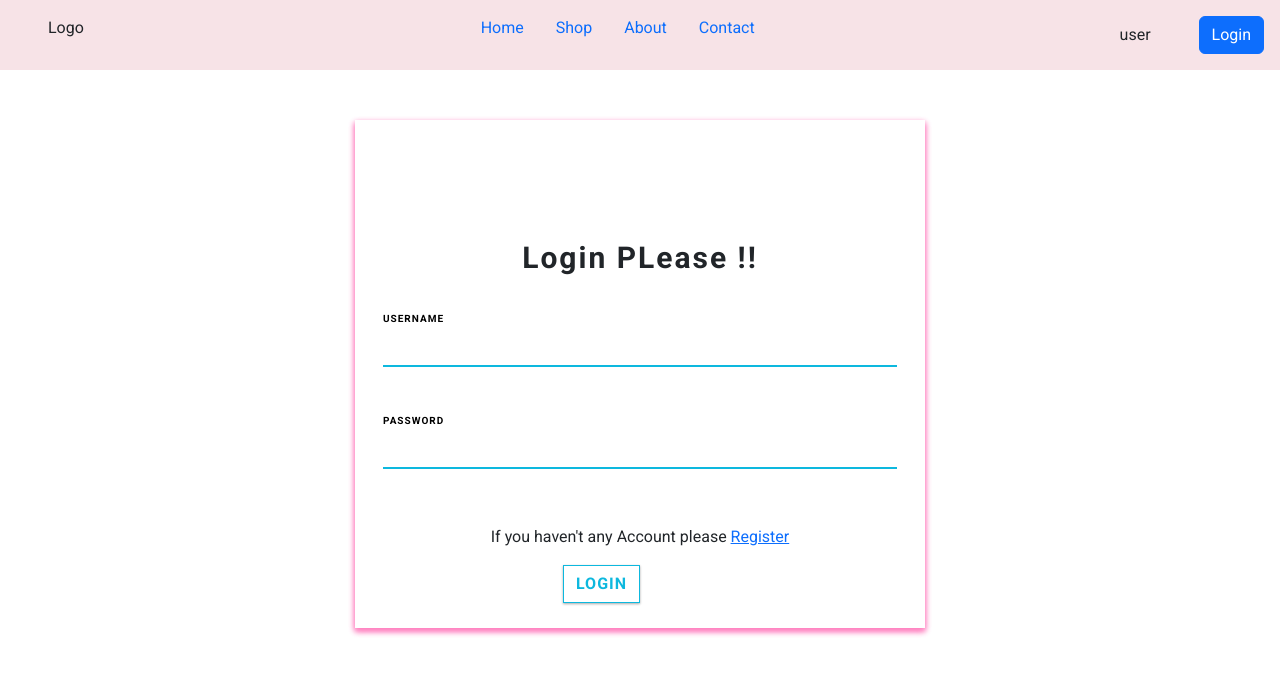
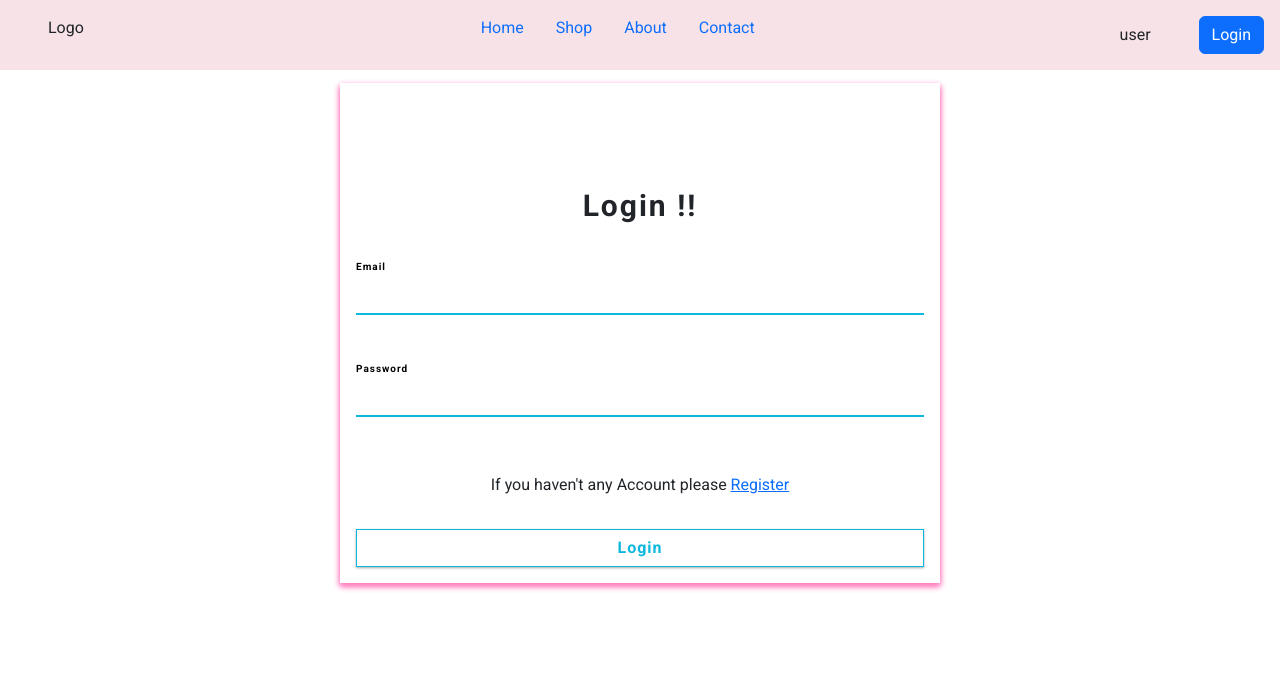
Before and after one commit to numanrahi/nr-furniture, a React (Vite) app: page /login in a window 1280 px wide. Shown: the top 674 px of the page. Built offline with nearby package versions, Linux system fonts and the light colour scheme.

Commit message:
login system added

```diff
--- a/src/pages/Login/Login.css
+++ b/src/pages/Login/Login.css
@@ -1,15 +1,16 @@
-
 
 .login-box {
   margin-top: 75px;
   height: auto;
-  /* background: #ff81c0; */
-  /* background: #1a2226; */
   text-align: center;
   box-shadow: 0 3px 6px #ff81c0, 0 3px 6px #ff81c0;
-  /* box-shadow: 0 3px 6px rgba(0, 0, 0, 0.16), 0 3px 6px rgba(0, 0, 0, 0.23); */
 }
-
+@media (min-width: 768px) {
+  .login-parent{
+    width: 100% !important;
+    padding: 0 20px;
+  }
+}
 .login-key {
   height: 100px;
   font-size: 80px;
@@ -20,13 +21,10 @@
 }
 
 .login-title {
-  margin-top: 15px;
   text-align: center;
   font-size: 30px;
   letter-spacing: 2px;
-  margin-top: 15px;
   font-weight: bold;
-  /* color: #ecf0f5; */
 }
 
 .login-form {
@@ -35,7 +33,6 @@
 }
 
 input[type="text"] {
-  /* background-color: #1a2226; */
   border: none;
   border-bottom: 2px solid #0db8de;
   border-top: 0px;
@@ -44,11 +41,10 @@ input[type="text"] {
   outline: 0;
   margin-bottom: 20px;
   padding-left: 0px;
-  color: #ecf0f5;
+  color: black;
 }
 
 input[type="password"] {
-  /* background-color: #1a2226; */
   border: none;
   border-bottom: 2px solid #0db8de;
   border-top: 0px;
@@ -57,7 +53,7 @@ input[type="password"] {
   outline: 0;
   padding-left: 0px;
   margin-bottom: 20px;
-  color: #ecf0f5;
+  color: black;
 }
 
 .form-group {
@@ -71,8 +67,7 @@ input[type="password"] {
   box-shadow: none;
   border-bottom: 2px solid #0db8de;
   outline: 0;
-  /* background-color: #1a2226; */
-  /* color: #ecf0f5; */
+  color: black;
 }
 
 input:focus {
@@ -86,7 +81,7 @@ label {
 
 .form-control-label {
   font-size: 10px;
-  color: #6c6c6c;
+  color: black;
   font-weight: bold;
   letter-spacing: 1px;
 }
@@ -120,7 +115,3 @@ label {
   padding-left: 0px;
   color: #a2a4a4;
 }
-
-.loginbttm {
-  padding: 0px;
-}
--- a/src/pages/Login/Login.jsx
+++ b/src/pages/Login/Login.jsx
@@ -1,47 +1,81 @@
-import React from "react";
+import React, { useContext } from "react";
 import "./Login.css";
 import Navbar from "../Home/Navbar/Navbar";
-import { Link } from "react-router-dom";
+import { Link, useLocation, useNavigate } from "react-router-dom";
+import { AuthContext } from "../../providers/AuthProvider";
+import Swal from "sweetalert2";
+import { toast } from "react-toastify";
 const Login = () => {
+  const { signIn } = useContext(AuthContext);
+
+  const navigate = useNavigate();
+  const location = useLocation();
+  const from = location.state?.from?.pathname || "/";
+
+  const handleLogin = (event) => {
+    event.preventDefault();
+    const email = form.email.value;
+    const password = form.password.value;
+    console.log(email, password);
+
+    signIn(email, password)
+      .then((result) => {
+        console.log(email, password);
+        const loggedUser = result.user;
+        navigate(from, { replace: true });
+        if (loggedUser) {
+          Swal.fire({
+            title: "Success!",
+            text: "Login Successfully",
+            icon: "success",
+            confirmButtonText: "Cool",
+          });
+        }
+      })
+      .catch((error) => {
+        toast.error(error.message);
+      });
+  };
+
   return (
     <div>
-      <div>
       <Navbar />
+      <div className="w-50 mx-auto py-2 login-parent">
+        <div className="login-box">
+          <div className="login-key">
+            <i className="fa fa-key" aria-hidden="true"></i>
           </div>
-      <div className="container py-4">
-        <div class="row my-5 py-5">
-          <div class="col-lg-3 col-md-2"></div>
-          <div class="col-lg-6 col-md-8 login-box">
-            <div class="col-lg-12 login-key">
-              <i class="fa fa-key" aria-hidden="true"></i>
+          <div className="login-title">Login !!</div>
+
+          <div className="login-form px-3">
+            <div className="login-form">
+              <form name="form">
+                <div className="form-group">
+                  <label className="form-control-label">Email</label>
+                  <input name="email" type="text" className="form-control" />
                 </div>
-            <div class="col-lg-12 login-title">Login PLease !!</div>
+                <div className="form-group">
+                  <label className="form-control-label">Password</label>
+                  <input
+                    name="password"
+                    type="password"
+                    className="form-control"
+                  />
+                </div>
+                <div className="text-center p-3">
+                  If you haven't any Account please{" "}
+                  <Link to="/register">Register</Link>
+                </div>
 
-            <div class="col-lg-12 login-form px-3">
-              <div class="col-lg-12 login-form">
-                <form>
-                  <div class="form-group">
-                    <label class="form-control-label">USERNAME</label>
-                    <input type="text" class="form-control" />
-                  </div>
-                  <div class="form-group">
-                    <label class="form-control-label">PASSWORD</label>
-                    <input type="password" class="form-control" />
-                  </div>
-                  <div className="text-center p-3">If you haven't any Account please <Link to="/register">Register</Link></div>
-
-                  <div class="col-lg-12 loginbttm">
-                    <div class="col-lg-6 login-btm login-text"></div>
-                    <div class="col-lg-6 login-btm login-button">
-                      <button type="submit" class="btn btn-outline-primary">
-                        LOGIN
+                <button
+                  type="submit"
+                  className="btn btn-outline-primary w-100 my-3"
+                  onClick={handleLogin}
+                >
+                  Login
                 </button>
-                    </div>
-                  </div>
               </form>
             </div>
-            </div>
-            <div class="col-lg-3 col-md-2"></div>
           </div>
         </div>
       </div>
--- a/src/pages/Register/Register.css
+++ b/src/pages/Register/Register.css
@@ -6,7 +6,7 @@
     box-shadow: 0 3px 6px #ff81c0, 0 3px 6px #ff81c0;
   }
   @media (max-width: 768px) {
-    .parent{
+    .register-parent{
       width: 100% !important;
       padding: 0 20px;
     }
--- a/src/pages/Register/Register.jsx
+++ b/src/pages/Register/Register.jsx
@@ -38,7 +38,7 @@ const Register = () => {
     <div>
         <Navbar />
       <div className="container py-4">
-        <div className="w-50 mx-auto parent">
+        <div className="w-50 mx-auto register-parent">
           <div className="register-box">
             <div className=" register-key">
               <i className="fa fa-key" aria-hidden="true"></i>
--- a/src/providers/AuthProvider.jsx
+++ b/src/providers/AuthProvider.jsx
@@ -1,4 +1,4 @@
-import { createUserWithEmailAndPassword, getAuth } from "firebase/auth";
+import { createUserWithEmailAndPassword, getAuth, signInWithEmailAndPassword } from "firebase/auth";
 import app from "../firebase/firebase.config";
 import { createContext, useState } from "react";
 
@@ -13,10 +13,15 @@ const AuthProvider = ({ children }) => {
     setLoading(true);
     return createUserWithEmailAndPassword(auth, email, password);
   };
+  const signIn = (email, password) => {
+    setLoading(true)
+    return signInWithEmailAndPassword(auth, email, password)
+}
 
   const authInfo = {
     user,
     createUser,
+    signIn,
     auth,
     loading,
   };
```
Lines whose indentation alone changed are shown as unchanged.
